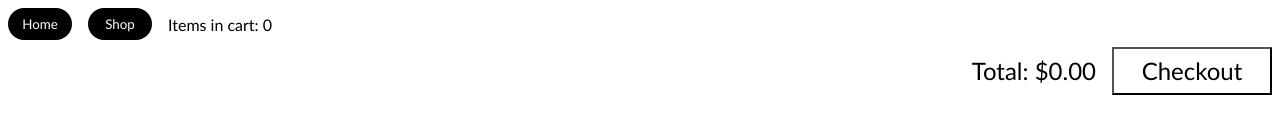
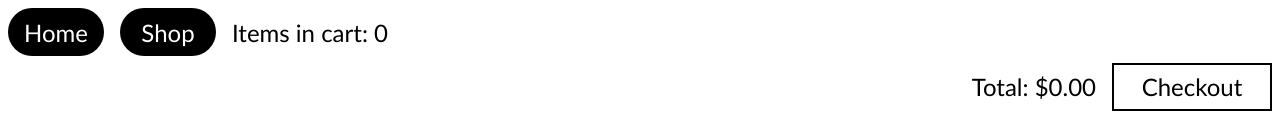
Before and after one commit to yendemangum/shopping-cart, a React (Vite) app: page /shop in a window 1280 px wide. Shown: the top 135 px of the page. Built offline with nearby package versions, Linux system fonts and the light colour scheme; no server answers.

Commit message:
Update font sizes and button styling

```diff
--- a/src/navbar.module.css
+++ b/src/navbar.module.css
@@ -2,15 +2,17 @@
     border: none;
     background-color: black;
     color: white;
-    border-radius: 1rem;
-    height: 2rem;
-    width: 4rem;
+    border-radius: 1.5rem;
+    height: 3rem;
+    width: 6rem;
+    font-size: 1.5rem;
 }
 
 .navbar {
     display: flex;
     align-items: center;
     gap: 1rem;
+    font-size: 1.5rem;
 }
 
 @media (max-width: 600px) {
--- a/src/shop.module.css
+++ b/src/shop.module.css
@@ -29,6 +29,7 @@
     background-color: white;
     color: black;
     font-size: 1.5rem;
+    border: 2px solid black;
 }
 
 .topshop {
```
